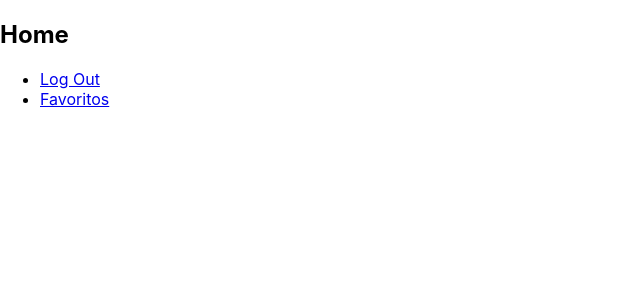
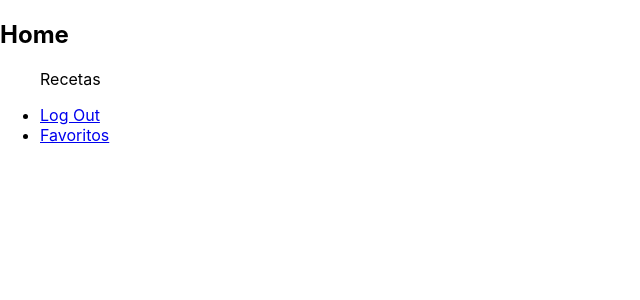
Before and after one commit to 1Yasmin/Proyecto-web-frontend, a React (Create React App) app in the folder recetario/: page /home in a window 1280 px wide. Shown: the top 300 px of the page, without its empty margins (0-640 px from the left). Built offline with nearby package versions, Linux system fonts and the light colour scheme.

Commit message:
fix a reducers y estado

```diff
--- /dev/null
+++ b/recetario/src/components/App.js
@@ -0,0 +1,22 @@
+import { bindActionCreators } from 'redux';
+
+import { connect } from 'react-redux';
+
+import * as actionCreators from '../actions/actionCreators';
+
+import RecetaList from './RecetaList';
+
+function mapStateToProps(state){
+  return{
+    recetas: state.recetas
+  }
+}
+
+
+function mapDispatchToProps(dispatch){
+  return bindActionCreators(actionCreators,dispatch);
+}
+
+const App = connect(mapStateToProps,mapDispatchToProps)(RecetaList);
+
+export default App;
--- /dev/null
+++ b/recetario/src/components/Receta.js
@@ -0,0 +1,10 @@
+import React from 'react';
+
+const Receta = ({ titulo,descripcion }) => (
+  <li>
+    {titulo}
+    {descripcion}
+  </li>
+)
+
+export default Receta;
--- /dev/null
+++ b/recetario/src/components/RecetaList.js
@@ -0,0 +1,15 @@
+import React from 'react';
+
+import Receta from './Receta';
+
+const RecetaList = ({
+  recetas=[] }) => (
+  <ul>
+  Recetas
+    {recetas.map((receta, index) => (
+      <Receta key={index} {...receta}  />
+    ))}
+  </ul>
+)
+
+export default RecetaList;
--- /dev/null
+++ b/recetario/src/configstore/store.js
@@ -0,0 +1,8 @@
+import { createStore } from 'redux';
+
+//import root reducer
+import Rootreducer from '../reducers/index';
+
+const store = createStore(Rootreducer, window.__REDUX_DEVTOOLS_EXTENSION__ && window.__REDUX_DEVTOOLS_EXTENSION__());
+
+export default store;
--- a/recetario/src/index.js
+++ b/recetario/src/index.js
@@ -6,12 +6,8 @@ import * as serviceWorker from './serviceWorker';
 import { createStore } from 'redux';
 import { BrowserRouter } from 'react-router-dom';
 import { Provider } from 'react-redux';
+import store from './configstore/store';
 
-
-import reducer from './reducers';
-
-
-const store = createStore(reducer);
 const app =
   <Provider store={store}>
   <BrowserRouter>
--- a/recetario/src/pages/homepage.js
+++ b/recetario/src/pages/homepage.js
@@ -1,4 +1,5 @@
 import React from 'react';
+import App from '../components/App';
 
 import {NavLink} from 'react-router-dom';
 const Navigation = (props)=> <nav>
@@ -16,6 +17,7 @@ const Navigation = (props)=> <nav>
 export default function Homepage(props){
   return <div>
     <h2>Home</h2>
+    <App />
     <Navigation />
     </div>
 }
--- a/recetario/src/reducers/index.js
+++ b/recetario/src/reducers/index.js
@@ -3,13 +3,13 @@ import { reducer as formReducer } from 'redux-form';
 import users, * as fromUsers from './users';
 import recipes, * as fromRecipes from './recipes';
 
-const reducer = combineReducers({
+const Rootreducer = combineReducers({
   users,
   recipes,
   form: formReducer,
 });
 
-export default reducer;
+export default Rootreducer;
 
 export const getUser = (state, id) =>
   fromUsers.getUser(state.users, id);
```
Also changed, not shown: recetario/src/actions/actionCreators.js (renamed from recetario/src/actions/index.js).
